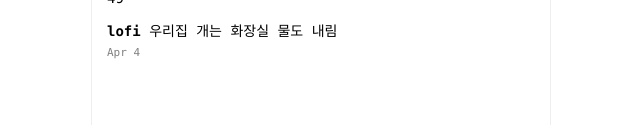
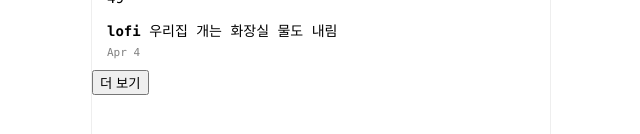
Before and after one commit to MinJaehyun/Vuestagram, a Vue app in the folder instagram/: page / in a window 1280 px wide. Shown: the part 1760-1894 px from the top of the page, without its empty margins (319-959 px from the left). Built offline with nearby package versions, Linux system fonts and the light colour scheme.

Commit message:
axios 요청하여 server에서 data 가져와 post 에 더하기

```diff
--- a/instagram/package.json
+++ b/instagram/package.json
@@ -8,6 +8,7 @@
     "lint": "vue-cli-service lint"
   },
   "dependencies": {
+    "axios": "^0.22.0",
     "core-js": "^3.6.5",
     "vue": "^3.0.0"
   },
--- a/instagram/src/App.vue
+++ b/instagram/src/App.vue
@@ -10,6 +10,7 @@
   </div>
 
   <Container :Instagram="Instagram"/>
+  <button @click="more">더 보기</button>
 
   <div class="footer">
     <ul class="footer-button-plus">
@@ -22,16 +23,31 @@
 <script>
 import Container from './components/Container.vue'
 import Instagram from './data/instagram.js'
+import axios from 'axios'
 
 export default {
   name: "App",
   data() {
     return {
       Instagram: Instagram,
+      Count: 0,
     }
   },
   components: {
     Container: Container,
+  },
+  methods: {
+    more(){
+      axios.get(`https://codingapple1.github.io/vue/more${this.Count++}.json`)
+      .then(result => {
+        // console.log(result.data)
+        // result.data 의 자료를 post 에 넣는다
+        this.Instagram.push(result.data)
+      })
+      .catch(err =>{
+        console.log(err)  // GET https://codingapple1.github.io/vue/more3.json 404
+      })
+    },
   },
 };
 </script>
```
Also changed, not shown: 1 other file (tests, documents, lock files or other folders).
